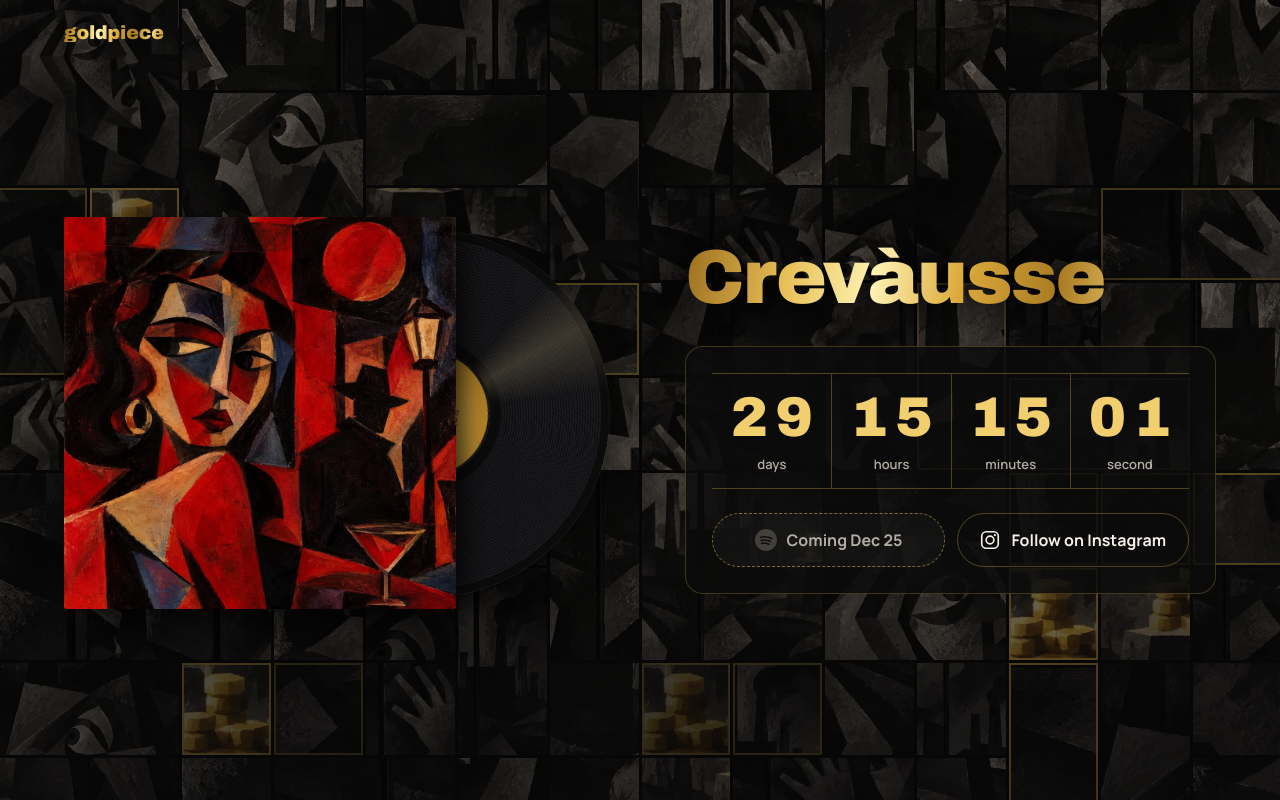
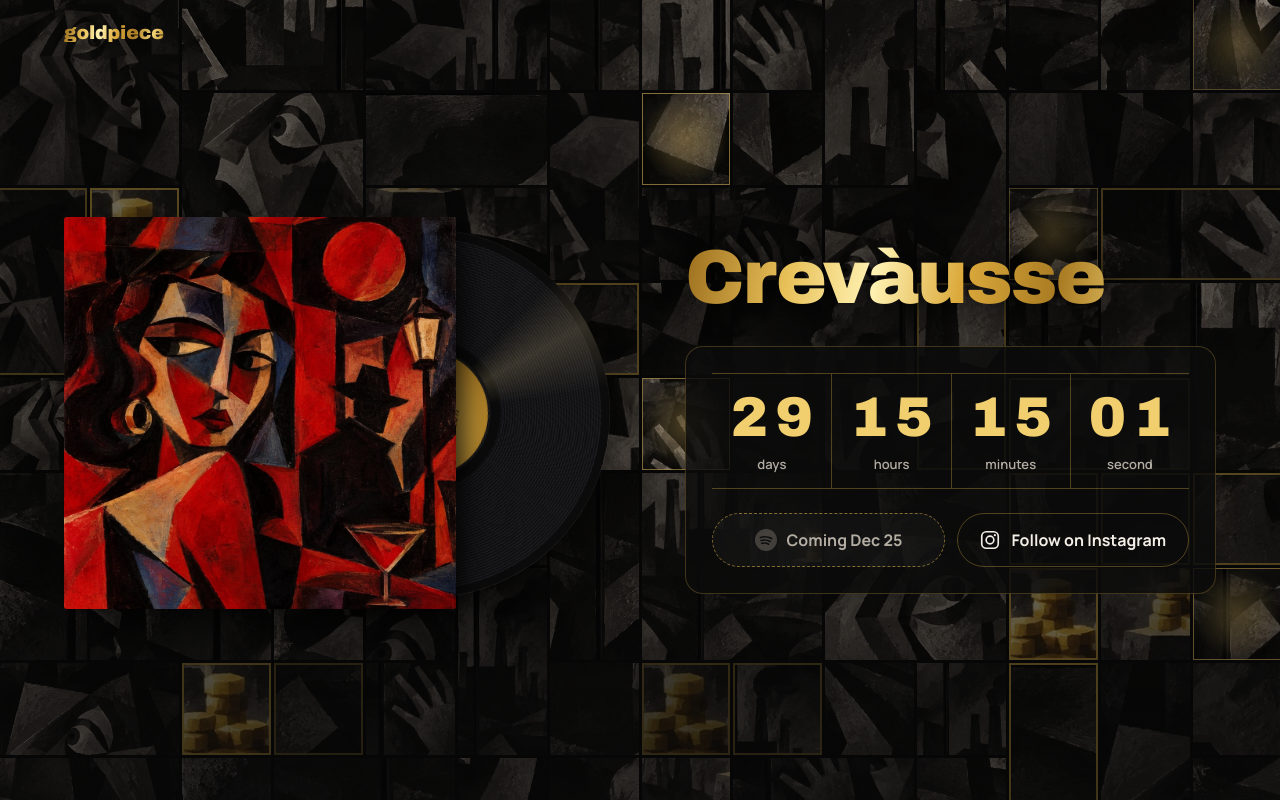
Before and after one commit to goldpiece24k/goldpiece24k.github.io, a plain HTML site: page index.html in a window 1280 px wide. Drawn offline with Linux system fonts and the light colour scheme; a web font is replaced by a local one.

Commit message:
Light more mosaic shards, more often, with a slower fade-in
Co-Authored-By: Claude Opus 5.5 <noreply@anthropic.com>

```diff
--- a/index.html
+++ b/index.html
@@ -69,8 +69,8 @@ a{color:inherit}
 .tile.gold{box-shadow:inset 0 0 0 2px rgba(227,182,73,.9)}
 /* A shard lights up under the pointer (or on its own now and then) and dims back slowly. */
 .tile::after{content:"";position:absolute;inset:0;opacity:0;transition:opacity 2.6s ease;background:radial-gradient(closest-side,rgba(255,212,112,.42),rgba(255,212,112,0))}
-.tile.lit{opacity:1!important;box-shadow:inset 0 0 0 1px rgba(240,200,100,.75);transition-duration:.8s}
-.tile.lit::after{opacity:1;transition-duration:.8s}
+.tile.lit{opacity:1!important;box-shadow:inset 0 0 0 1px rgba(240,200,100,.75);transition-duration:1.2s}
+.tile.lit::after{opacity:1;transition-duration:1.2s}
 .backdrop::after{content:"";position:absolute;inset:0;pointer-events:none;background:linear-gradient(180deg,rgba(8,8,9,.26) 0%,rgba(8,8,9,.36) 60%,rgba(8,8,9,.58) 100%)}
 .nav .wrap{display:flex;justify-content:space-between;align-items:center;gap:16px;padding-block:18px}
 .mark{display:inline-flex;align-items:center;gap:10px;font:700 19px/1 Unbounded,"Arial Black",sans-serif;letter-spacing:-.01em;text-decoration:none;padding-block:5px}
@@ -271,11 +271,14 @@ background:radial-gradient(circle closest-side,transparent 0 35%,#0b0b0c 35.6% 4
         const shimmer = setInterval(() => {
           const all = grid.children;
           if (document.hidden || !all.length) return;
-          const t = all[Math.floor(Math.random() * all.length)];
-          if (t === lit) return;
-          t.classList.add("lit");
-          setTimeout(() => { if (t !== lit) t.classList.remove("lit"); }, 2400);
-        }, 1100);
+          const count = Math.random() < .5 ? 2 : 1;          // one or two new shards every half second
+          for (let k = 0; k < count; k++) {
+            const t = all[Math.floor(Math.random() * all.length)];
+            if (t === lit || t.classList.contains("lit")) continue;
+            t.classList.add("lit");
+            setTimeout(() => { if (t !== lit) t.classList.remove("lit"); }, 1800 + Math.random() * 1800);
+          }
+        }, 500);
       }
     };
     im.src = bgFile;
```
